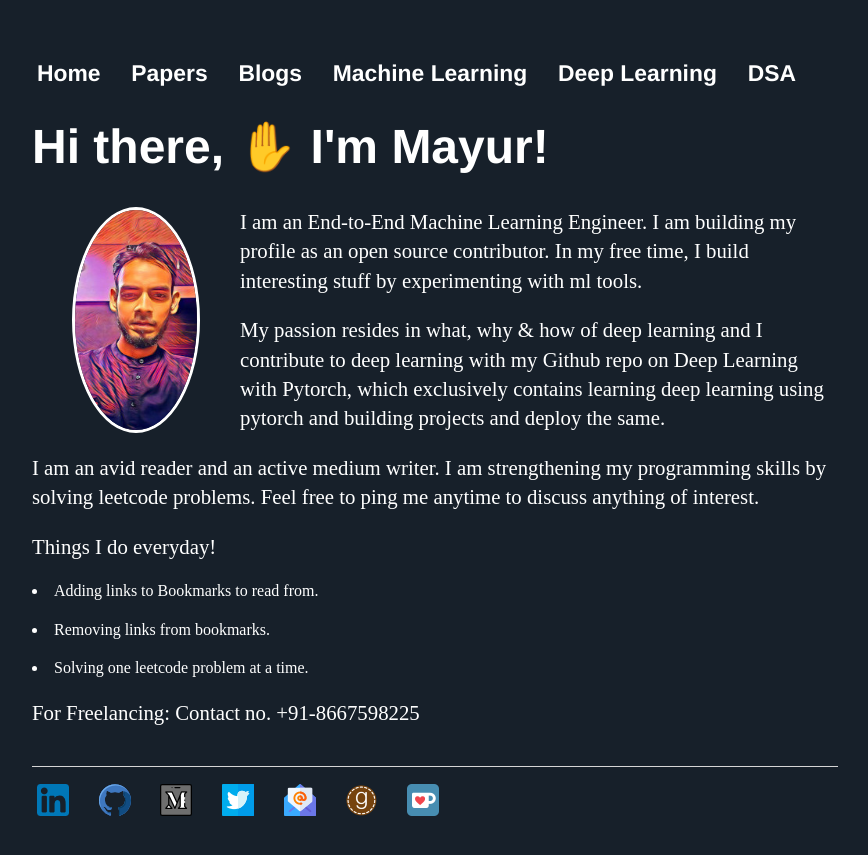
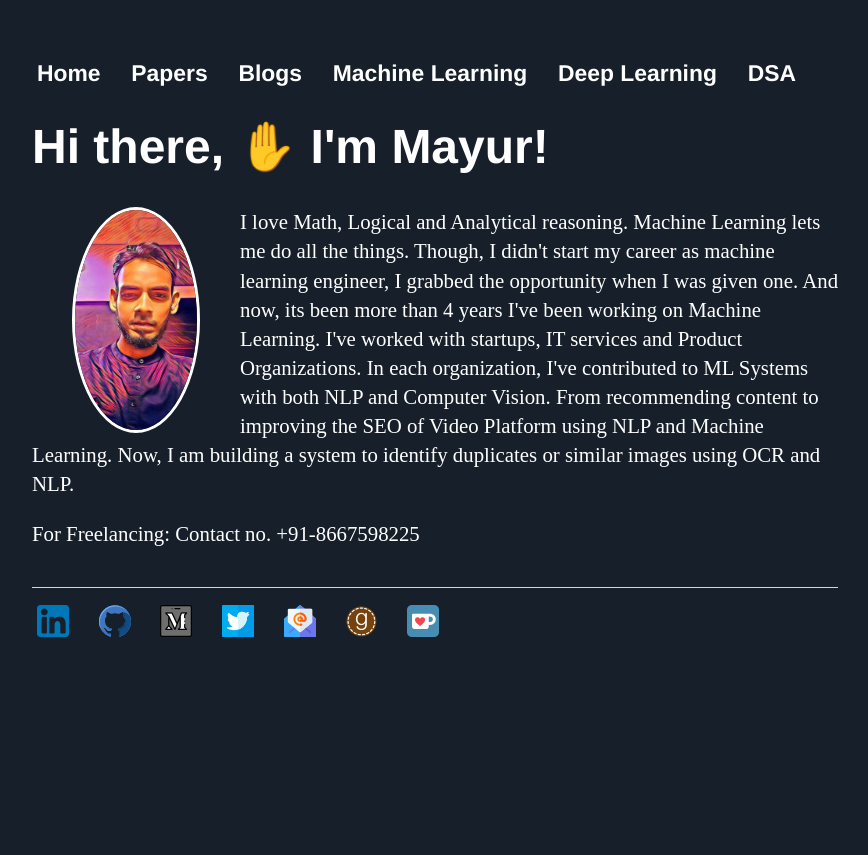
Before and after one commit to Mayurji/mayurji.github.io, a Jekyll site: the page built from index.html, in a window 1280 px wide. Shown: the top 855 px of the page, without its empty margins (160-1028 px from the left). Built offline with Jekyll 4.4.1, drawn with Linux system fonts in a browser that asks for light colours.

Commit message:
Update index.html

```diff
--- a/index.html
+++ b/index.html
@@ -14,22 +14,12 @@ title: Math + Computing = AI
 
 	<img src="{{site.url}}/assets/images/profile/mayur.jpg" class="image-cropper" alt="avatar" class="profile-pic" border="3">
 
-	<p style="text-align:left;">I am an End-to-End Machine Learning Engineer. I am building my profile as an open source contributor.
-		In my free time, I build interesting stuff by experimenting with ml tools.</p>
+	<p style="text-align:left;">I love Math, Logical and Analytical reasoning. Machine Learning lets me do all the things. Though, I didn't start my career as
+		machine learning engineer, I grabbed the opportunity when I was given one. And now, its been more than 4 years I've been working on Machine Learning.
+		I've worked with startups, IT services and Product Organizations. In each organization, I've contributed to ML Systems with both NLP and Computer Vision.
+		From recommending content to improving the SEO of Video Platform using NLP and Machine Learning. Now, I am building a system to identify duplicates or
+		similar images using OCR and NLP.</p>
 
-	<p style="text-align:left;">My passion resides in what, why & how of deep learning and I contribute to
-	deep learning with my Github repo on Deep Learning with Pytorch, which exclusively contains learning deep
-	learning using pytorch and building projects and deploy the same.</p>
-
-	<p>I am an avid reader and an active medium writer. I am strengthening my programming skills by solving
-	<a href="https://leetcode.com/Mayur-jain/">leetcode problems</a>. Feel free to ping me anytime to discuss anything of interest.</p>
-
-	<p>Things I do everyday!
-
-		<p><li style="color:white">Adding links to Bookmarks to read from.</li></p>
-		<p><li style="color:white">Removing links from bookmarks.</li></p>
-		<p><li style="color:white">Solving one leetcode problem at a time.</li></p>
-	</p>
 
 	<p>For Freelancing: Contact no. +91-8667598225</p>
 </p>
```
